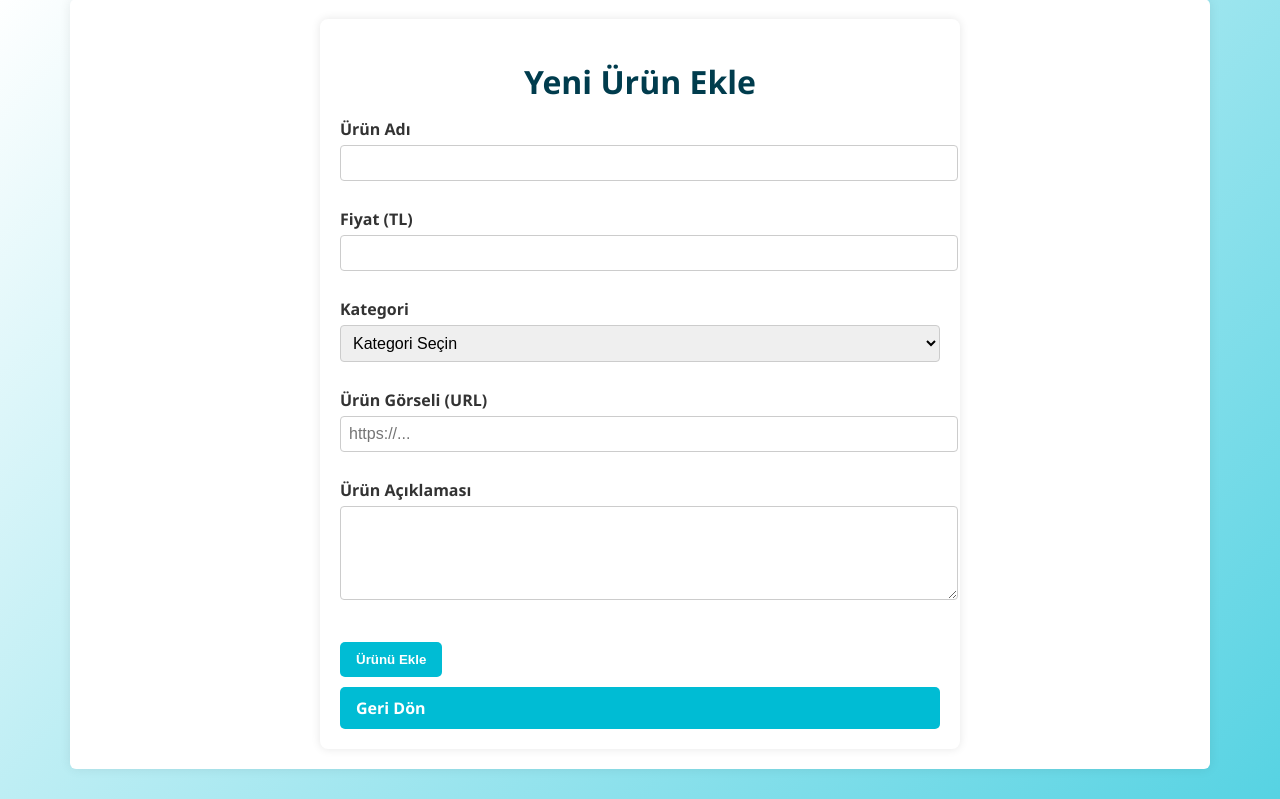
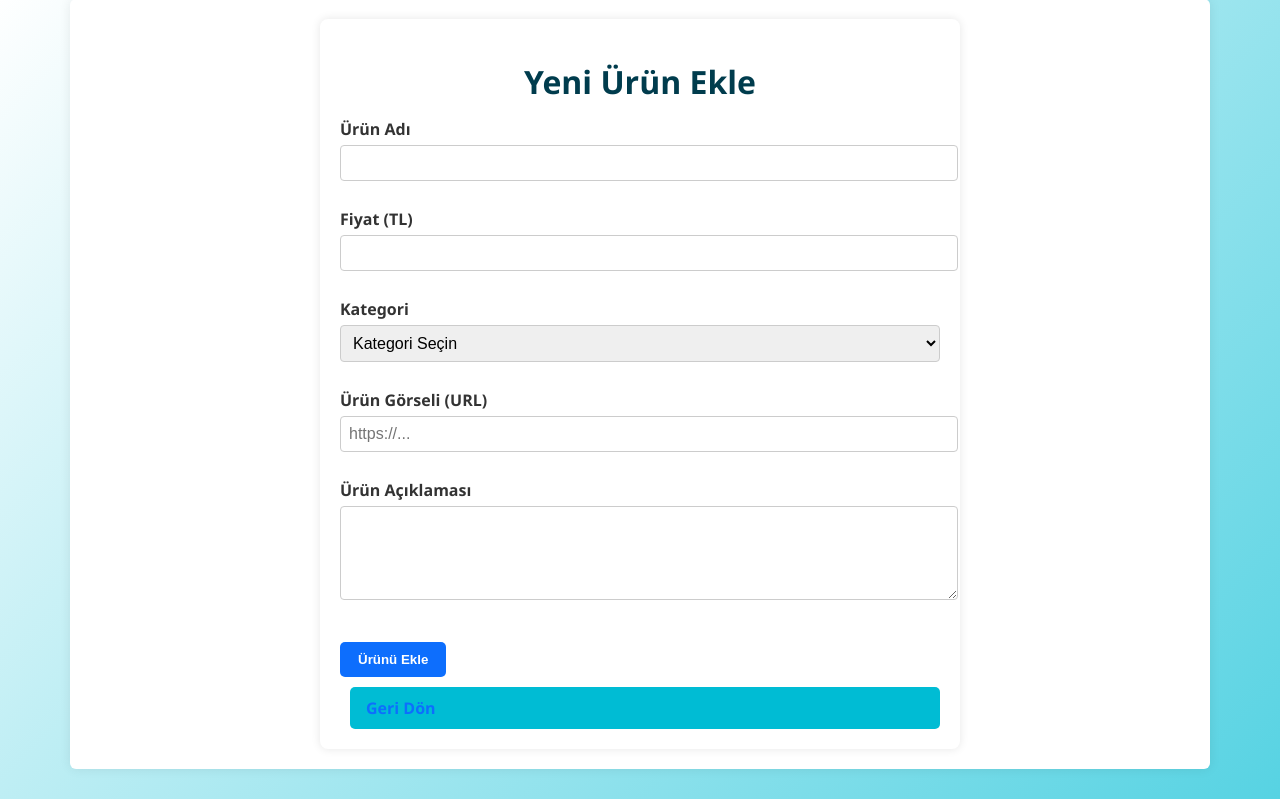
Before and after one commit to Algan65/Sepetinyolu, a Flask app: page /seller/add-product in a window 1280 px wide. Shown: the part 31-830 px from the top of the page. Run offline with Flask 3, Linux system fonts and the light colour scheme; the visitor is signed in with stand-in values (Sample User, id 1).

Commit message:
Update seller_add_product.html

```diff
--- a/templates/seller_add_product.html
+++ b/templates/seller_add_product.html
@@ -33,6 +33,27 @@
 
         h1 {
             text-align: center;
+        }
+
+        .button {
+            background-color: #0d6efd;
+            color: white;
+            border: none;
+            padding: 10px 18px;
+            border-radius: 5px;
+            cursor: pointer;
+            font-weight: bold;
+        }
+
+        .button-link {
+            display: inline-block;
+            margin-left: 10px;
+            text-decoration: none;
+            color: #0d6efd;
+        }
+
+        .button:hover {
+            background-color: #0b5ed7;
         }
     </style>
 </head>
@@ -74,7 +95,7 @@
                 </div>
 
                 <button type="submit" class="button">Ürünü Ekle</button>
-                <a href="{{ url_for('seller_products') }}" class="button-link">Geri Dön</a>
+                <a href="{{ url_for('seller_products_view') }}" class="button-link">Geri Dön</a>
             </form>
         </div>
     </div>
```
